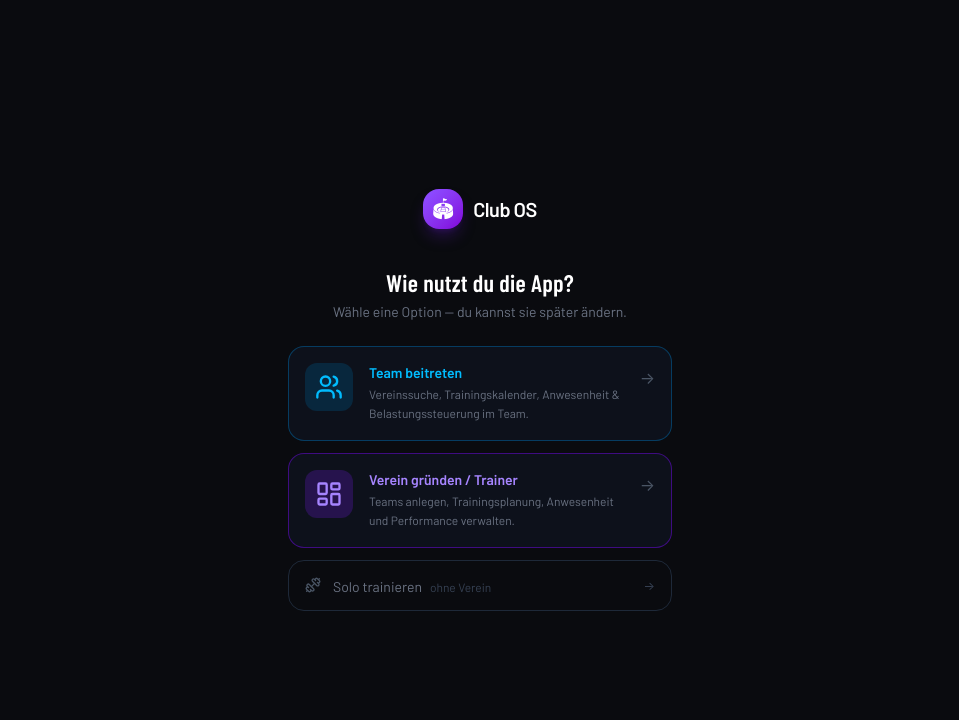
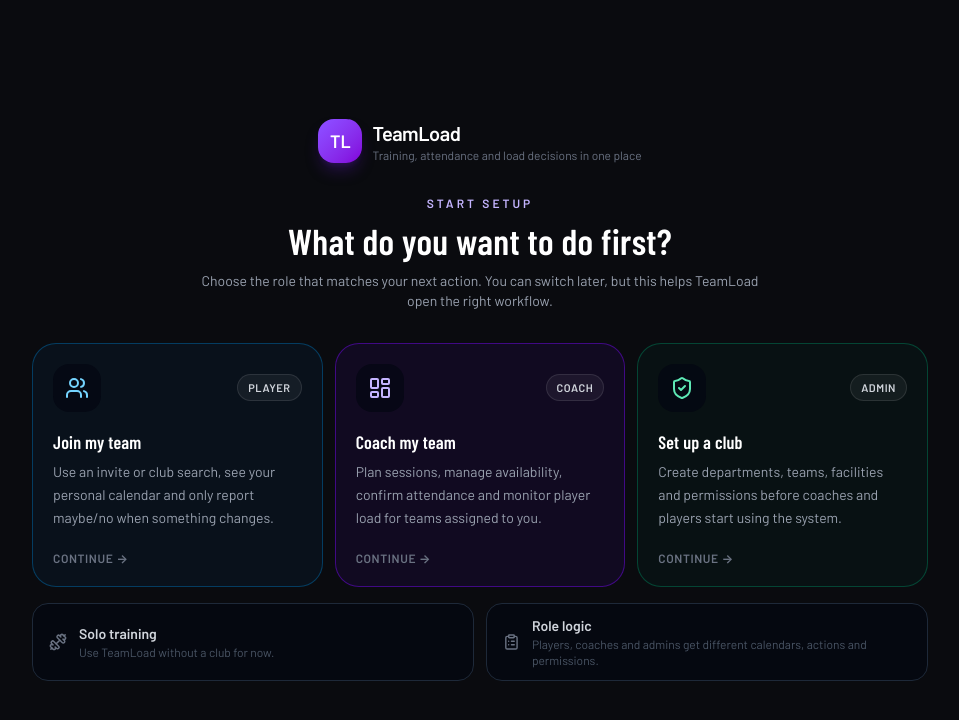
Before and after one commit to iamunguardable10-svg/PDF, a React (Vite) app: page /select-role in a window 1280 px wide. Both pictures are taken after a click on the button "Anmelden". Shown: the top 720 px of the page, without its empty margins (160-1119 px from the left). Built offline with nearby package versions, Linux system fonts and the light colour scheme; no server answers; what groq-sdk would draw is missing.

Commit message:
feat: clarify onboarding role selection

```diff
--- a/src/components/onboarding/RoleSelectScreen.tsx
+++ b/src/components/onboarding/RoleSelectScreen.tsx
@@ -1,5 +1,5 @@
 import { useState } from 'react';
-import { LayoutDashboard, Users, Dumbbell } from 'lucide-react';
+import { LayoutDashboard, Users, Dumbbell, ShieldCheck, ClipboardList } from 'lucide-react';
 import { ClubJoinFlow } from './ClubJoinFlow';
 import type { AppMode } from '../../types/appMode';
 
@@ -30,75 +30,98 @@
   }
 
   return (
-    <div className="min-h-screen bg-[#0a0b0f] text-white flex flex-col items-center justify-center px-4 py-12">
-      {/* Logo */}
-      <div className="flex items-center gap-2.5 mb-10">
-        <div className="w-10 h-10 bg-gradient-to-br from-violet-500 to-purple-700 rounded-2xl flex items-center justify-center text-xl shadow-lg shadow-violet-900/40">
-          🏟
+    <div className="min-h-screen bg-[#0a0b0f] text-white flex flex-col items-center justify-center px-4 py-10">
+      <div className="w-full max-w-4xl">
+        <div className="flex items-center justify-center gap-2.5 mb-8">
+          <div className="w-11 h-11 bg-gradient-to-br from-violet-500 to-purple-700 rounded-2xl flex items-center justify-center text-lg font-black shadow-lg shadow-violet-900/40">
+            TL
           </div>
-        <span className="text-xl font-bold tracking-tight">Club OS</span>
+          <div>
+            <p className="text-xl font-black tracking-tight">TeamLoad</p>
+            <p className="text-xs text-gray-500">Training, attendance and load decisions in one place</p>
+          </div>
         </div>
 
-      <div className="w-full max-w-sm space-y-3">
-        <div className="text-center mb-6 space-y-1">
-          <h1 className="text-2xl font-bold">Wie nutzt du die App?</h1>
-          <p className="text-sm text-gray-500">Wähle eine Option — du kannst sie später ändern.</p>
+        <div className="text-center mb-8 space-y-2">
+          <p className="text-xs font-semibold uppercase tracking-[0.25em] text-violet-300">Start setup</p>
+          <h1 className="text-3xl sm:text-4xl font-black">What do you want to do first?</h1>
+          <p className="mx-auto max-w-xl text-sm text-gray-400">
+            Choose the role that matches your next action. You can switch later, but this helps TeamLoad open the right workflow.
+          </p>
         </div>
 
-        {/* ── Team beitreten — PRIMÄR ── */}
-        <button
+        <div className="grid gap-3 md:grid-cols-3">
+          <RoleCard
+            title="Join my team"
+            badge="Player"
+            description="Use an invite or club search, see your personal calendar and only report maybe/no when something changes."
+            Icon={Users}
+            tone="sky"
             onClick={() => {
-            if (userId) {
-              setShowJoinFlow(true);
-            } else {
-              // Not logged in yet — still set mode, auth gate will fire
-              onSelect('athlete');
-            }
+              if (userId) setShowJoinFlow(true);
+              else onSelect('athlete');
             }}
-          className="w-full flex items-start gap-4 p-4 rounded-2xl border border-sky-700/50 hover:border-sky-500/70 bg-gray-900/50 text-left transition-all duration-150 group"
-        >
-          <div className="w-12 h-12 rounded-xl flex items-center justify-center flex-shrink-0 bg-sky-900/40 text-sky-400">
-            <Users className="w-7 h-7" />
+          />
+          <RoleCard
+            title="Coach my team"
+            badge="Coach"
+            description="Plan sessions, manage availability, confirm attendance and monitor player load for teams assigned to you."
+            Icon={LayoutDashboard}
+            tone="violet"
+            onClick={() => onSelect('coach')}
+          />
+          <RoleCard
+            title="Set up a club"
+            badge="Admin"
+            description="Create departments, teams, facilities and permissions before coaches and players start using the system."
+            Icon={ShieldCheck}
+            tone="emerald"
+            onClick={() => onSelect('coach')}
+          />
         </div>
-          <div className="flex-1 min-w-0">
-            <p className="font-semibold text-sm text-sky-400">Team beitreten</p>
-            <p className="text-xs text-gray-500 mt-0.5 leading-relaxed">
-              Vereinssuche, Trainingskalender, Anwesenheit &amp; Belastungssteuerung im Team.
-            </p>
-          </div>
-          <span className="text-gray-600 group-hover:text-sky-500 transition-colors flex-shrink-0 mt-0.5">→</span>
-        </button>
 
-        {/* ── Verein gründen / Coach ── */}
-        <button
-          onClick={() => onSelect('coach')}
-          className="w-full flex items-start gap-4 p-4 rounded-2xl border border-violet-700/50 hover:border-violet-500/70 bg-gray-900/50 text-left transition-all duration-150 group"
-        >
-          <div className="w-12 h-12 rounded-xl flex items-center justify-center flex-shrink-0 bg-violet-900/40 text-violet-400">
-            <LayoutDashboard className="w-7 h-7" />
-          </div>
-          <div className="flex-1 min-w-0">
-            <p className="font-semibold text-sm text-violet-400">Verein gründen / Trainer</p>
-            <p className="text-xs text-gray-500 mt-0.5 leading-relaxed">
-              Teams anlegen, Trainingsplanung, Anwesenheit und Performance verwalten.
-            </p>
-          </div>
-          <span className="text-gray-600 group-hover:text-violet-500 transition-colors flex-shrink-0 mt-0.5">→</span>
-        </button>
-
-        {/* ── Solo — sekundär, weniger prominent ── */}
+        <div className="mt-4 grid gap-3 sm:grid-cols-2">
           <button
             onClick={() => onSelect('solo')}
-          className="w-full flex items-center gap-3 px-4 py-3 rounded-2xl border border-gray-800 hover:border-gray-700 bg-transparent text-left transition-colors"
+            className="flex items-center gap-3 rounded-2xl border border-gray-800 bg-gray-950/60 px-4 py-3 text-left transition-colors hover:border-gray-700"
           >
-          <Dumbbell size={16} className="text-gray-600 flex-shrink-0" />
-          <div className="flex-1">
-            <span className="text-sm text-gray-500">Solo trainieren</span>
-            <span className="text-xs text-gray-700 ml-2">ohne Verein</span>
+            <Dumbbell size={18} className="text-gray-500" />
+            <div>
+              <p className="text-sm font-semibold text-gray-300">Solo training</p>
+              <p className="text-xs text-gray-600">Use TeamLoad without a club for now.</p>
             </div>
-          <span className="text-gray-700 text-xs">→</span>
           </button>
+          <div className="flex items-center gap-3 rounded-2xl border border-gray-800 bg-gray-950/60 px-4 py-3 text-left">
+            <ClipboardList size={18} className="text-gray-500" />
+            <div>
+              <p className="text-sm font-semibold text-gray-300">Role logic</p>
+              <p className="text-xs text-gray-600">Players, coaches and admins get different calendars, actions and permissions.</p>
+            </div>
+          </div>
+        </div>
       </div>
     </div>
   );
 }
+
+function RoleCard({ title, badge, description, Icon, tone, onClick }: { title: string; badge: string; description: string; Icon: typeof Users; tone: 'sky' | 'violet' | 'emerald'; onClick: () => void }) {
+  const tones = {
+    sky: 'border-sky-700/50 hover:border-sky-400 bg-sky-950/20 text-sky-300',
+    violet: 'border-violet-700/50 hover:border-violet-400 bg-violet-950/20 text-violet-300',
+    emerald: 'border-emerald-700/50 hover:border-emerald-400 bg-emerald-950/20 text-emerald-300',
+  };
+
+  return (
+    <button onClick={onClick} className={`group rounded-3xl border p-5 text-left transition-all hover:-translate-y-0.5 hover:shadow-2xl ${tones[tone]}`}>
+      <div className="mb-5 flex items-center justify-between gap-3">
+        <div className="flex h-12 w-12 items-center justify-center rounded-2xl bg-gray-950/70">
+          <Icon className="h-6 w-6" />
+        </div>
+        <span className="rounded-full border border-white/10 bg-white/5 px-2.5 py-1 text-[11px] font-bold uppercase tracking-wider text-gray-300">{badge}</span>
+      </div>
+      <h2 className="text-lg font-black text-white">{title}</h2>
+      <p className="mt-2 text-sm leading-relaxed text-gray-400">{description}</p>
+      <p className="mt-5 text-xs font-bold uppercase tracking-wider text-gray-500 group-hover:text-white">Continue →</p>
+    </button>
+  );
+}
```
Lines whose indentation alone changed are shown as unchanged.
